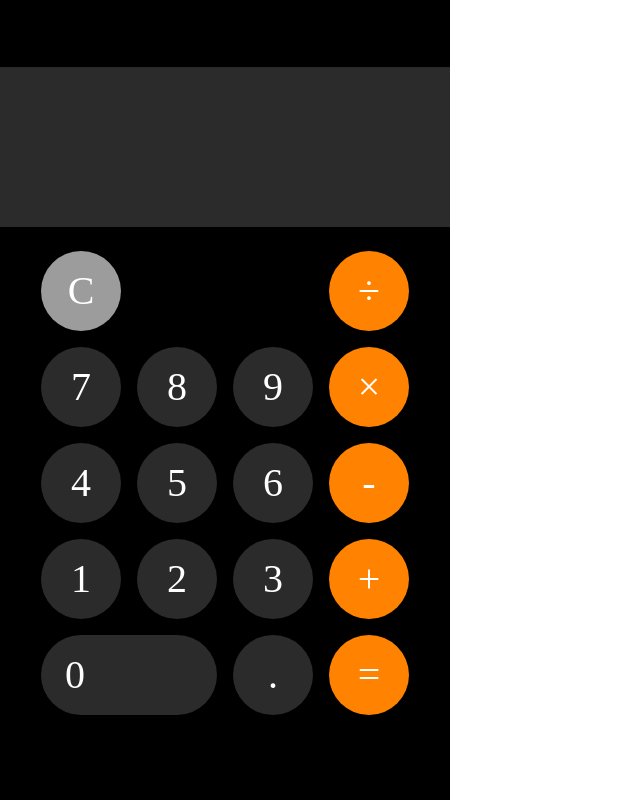
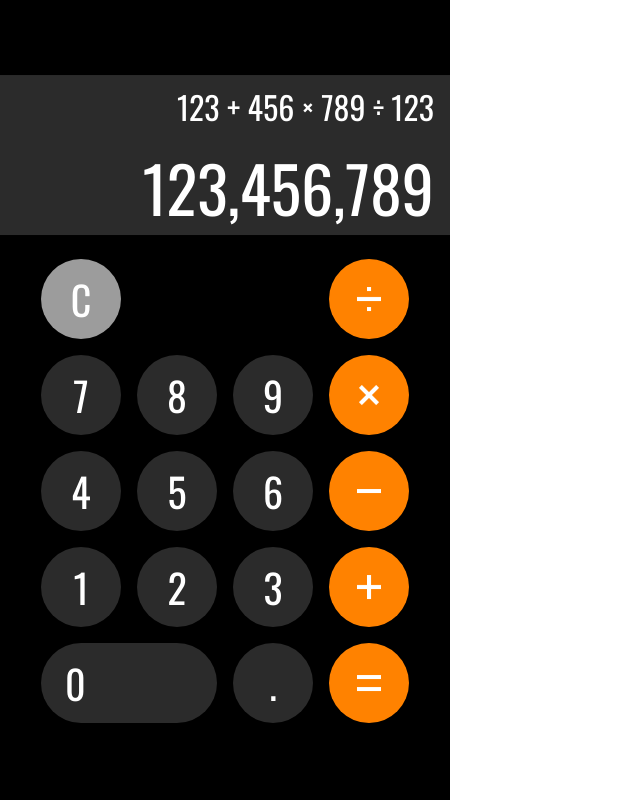
Before and after one commit to YuiKokubo1104/IMGSRC, a website: page src/index.html in a window 1280 px wide. Shown: the whole page, without its empty margins (0-640 px from the left). Drawn offline with nearby package versions, Linux system fonts and the light colour scheme; files that its build step writes are made by us from their sources.

Commit message:
Make Visual

```diff
--- a/scss/style.scss
+++ b/scss/style.scss
@@ -4,6 +4,7 @@ $colors: (
 
 body {
     position: relative;
+    font-family: 'Oswald', sans-serif;
 }
 
 .l-wrapper {
@@ -27,12 +28,27 @@ body {
         top: 50%;
         transform: translateY(-50%);
         padding: 24px 0;
+        background-color: #000;
         >.output {
+            display: flex;
+            flex-direction: column;
+            justify-content: space-between;
             height: 20vh;
-            min-height: 120px;
+            min-height: 140px;
             max-height: 160px;
             margin-bottom: 24px;
+            padding: 16px;
             background-color: #2b2b2b;
+            >.formula {
+                font-size: 32px;
+                line-height: 1;
+                text-align: right;
+            }
+            >.result {
+                font-size: 64px;
+                line-height: 1;
+                text-align: right;
+            }
         }
         >.input {
             >.inner {
@@ -44,6 +60,9 @@ body {
                     width: 100%;
                     max-width: 368px;
                     margin: 0 auto 16px;
+                    &:last-child {
+                        margin-bottom: 0;
+                    }
                     button {
                         position: relative;
                         width: 21.739%;
@@ -84,6 +103,10 @@ body {
                             border-radius: 50%;
                             justify-content: center;
                             align-items: center;
+                            &.text_division img{
+                                width: 24px;
+                                height: 24px;
+                            }
                         }
                         &.gray >.inner {
                             background-color: #9c9c9c;
--- a/src/index.html
+++ b/src/index.html
@@ -9,6 +9,7 @@
   <meta name="description" content="description">
   <link rel="stylesheet" href="css/reset.min.css" type="text/css" media="screen">
   <link rel="stylesheet" href="css/style.css" type="text/css" media="screen">
+  <link href="https://fonts.googleapis.com/css2?family=Oswald&display=swap" rel="stylesheet">
   <script src="lib/jquery-3.5.1.min.js"></script>
   <script src="js/index.js"></script>
 </head>
@@ -17,43 +18,43 @@
     <div class="l-calculator">
       <div class="inner">
         <div class="output">
-
+          <div class="formula">123 + 456 × 789 ÷ 123</div>
+          <div class="result">123,456,789</div>
         </div>
         <div class="input">
           <div class="inner">
-
             <div class="line">
               <button class="gray"><div class="inner">C</div></button>
               <button class="black_none"><div class="inner"></div></button>
               <button class="black_none"><div class="inner"></div></button>
-              <button class="orange"><div class="inner">÷</div></button>
+              <button class="orange"><div class="inner"><img src="img/text_division.png" alt="÷"></div></button>
             </div>
 
             <div class="line">
               <button class="darkGray"><div class="inner">7</div></button>
               <button class="darkGray"><div class="inner">8</div></button>
               <button class="darkGray"><div class="inner">9</div></button>
-              <button class="orange"><div class="inner">×</div></button>
+              <button class="orange"><div class="inner"><img src="img/text_multiplication.png" alt="×"></div></button>
             </div>
 
             <div class="line">
               <button class="darkGray"><div class="inner">4</div></button>
               <button class="darkGray"><div class="inner">5</div></button>
               <button class="darkGray"><div class="inner">6</div></button>
-              <button class="orange"><div class="inner">-</div></button>
+              <button class="orange"><div class="inner"><img src="img/text_subtraction.png" alt="−"></div></button>
             </div>
 
             <div class="line">
               <button class="darkGray"><div class="inner">1</div></button>
               <button class="darkGray"><div class="inner">2</div></button>
               <button class="darkGray"><div class="inner">3</div></button>
-              <button class="orange"><div class="inner">+</div></button>
+              <button class="orange"><div class="inner"><img src="img/text_addition.png" alt="+"></div></button>
             </div>
 
             <div class="line">
               <button class="darkGray col2"><div class="inner">0</div></button>
               <button class="darkGray"><div class="inner">.</div></button>
-              <button class="orange"><div class="inner">=</div></button>
+              <button class="orange"><div class="inner"><img src="img/text_equal.png" alt="="></div></button>
             </div>
 
           </div>
```
Also changed, not shown: src/css/style.css, src/img/text_addition.png (added), src/img/text_division.png (added), src/img/text_equal.png (added), src/img/text_multiplication.png (added), src/img/text_subtraction.png (added).
